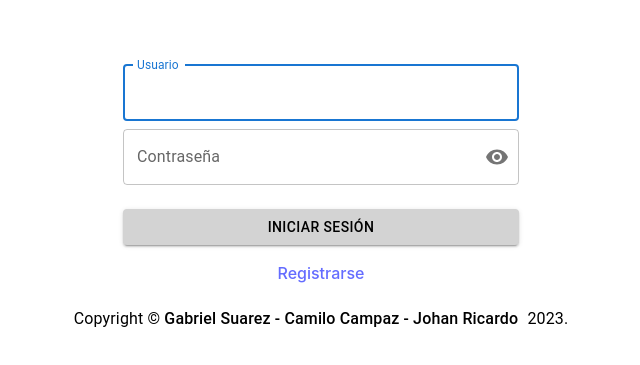
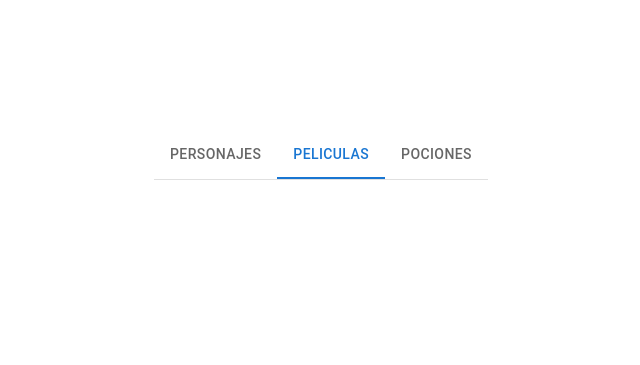
Before and after one commit to CamiloCJ09/harry-poter-web, a React (Vite) app: page / in a window 1280 px wide. Before the commit this address led to /login. Shown: the part 245-610 px from the top of the page, without its empty margins (319-959 px from the left). Built offline with nearby package versions, Linux system fonts and the light colour scheme.

Commit message:
Feat: working tabs in home page

```diff
--- a/package.json
+++ b/package.json
@@ -13,6 +13,7 @@
     "@emotion/react": "^11.11.1",
     "@emotion/styled": "^11.11.0",
     "@mui/icons-material": "^5.14.9",
+    "@mui/lab": "^5.0.0-alpha.145",
     "@mui/material": "^5.14.10",
     "axios": "^1.5.0",
     "firebase": "^10.4.0",
--- a/src/components/utils/Tabs.jsx
+++ b/src/components/utils/Tabs.jsx
@@ -1,15 +1,15 @@
 import * as React from 'react';
 import Box from '@mui/material/Box';
 import Tab from '@mui/material/Tab';
-import TabContext from '@mui/lab/TabContext';
+import { TabContext } from '@mui/lab';
 import TabList from '@mui/lab/TabList';
 import PropTypes from 'prop-types';
 
 export default function LabTabs({tabsNames, onChangeTab}) {
   const [value, setValue] = React.useState('1');
 
-  const handleChange = (newValue) => {
-    onChangeTab();
+  const handleChange = (event, newValue) => {
+    onChangeTab(newValue);
     setValue(newValue);
   };
 
@@ -19,8 +19,9 @@ export default function LabTabs({tabsNames, onChangeTab}) {
   };
 
   const tabs = tabsNames.map((tab, index) => {
+
     return (
-      <Tab key={index} label={tab} value={index + 1} />
+      <Tab key={index} label={tab} value={index+""} />
     );
   });
 
@@ -29,7 +30,7 @@ export default function LabTabs({tabsNames, onChangeTab}) {
     <Box sx={{ width: '100%', typography: 'body1' }}>
       <TabContext value={value}>
         <Box sx={{ borderBottom: 1, borderColor: 'divider' }}>
-          <TabList onChange={handleChange} aria-label="lab API tabs example">
+          <TabList onChange={handleChange} aria-label="">
             {tabs}
           </TabList>
         </Box>
--- a/src/index.css
+++ b/src/index.css
@@ -5,7 +5,7 @@
 
   color-scheme: light dark;
   color: rgba(255, 255, 255, 0.87);
-  background-color: #242424;
+  background-color: #ffffff;
 
   font-synthesis: none;
   text-rendering: optimizeLegibility;
--- a/src/pages/Home.jsx
+++ b/src/pages/Home.jsx
@@ -1,7 +1,17 @@
-import React from "react";
+import { useState, useEffect } from 'react';
+import Tabs from "../components/utils/Tabs";
 
 const Home = () => {
-  return <div>Home</div>;
+
+  const [tab, setTab] = useState(0);
+  useEffect(() => {  }, [tab]);
+
+  return (
+    <div>
+      <Tabs tabsNames={["Personajes", "Peliculas", "Pociones"]} onChangeTab={(value) => {setTab(value)}} />
+    </div>
+  );
+
 };
 
 export default Home;
--- a/src/routes/index.jsx
+++ b/src/routes/index.jsx
@@ -16,9 +16,7 @@ const ThemeRouter = () => {
         <Route
           path="/"
           element={
-            <ProtectedRoute>
               <Home />
-            </ProtectedRoute>
           }
         />
         <Route path="/login" element={<Login />} />
```
Also changed, not shown: 1 other file (tests, documents, lock files or other folders).
